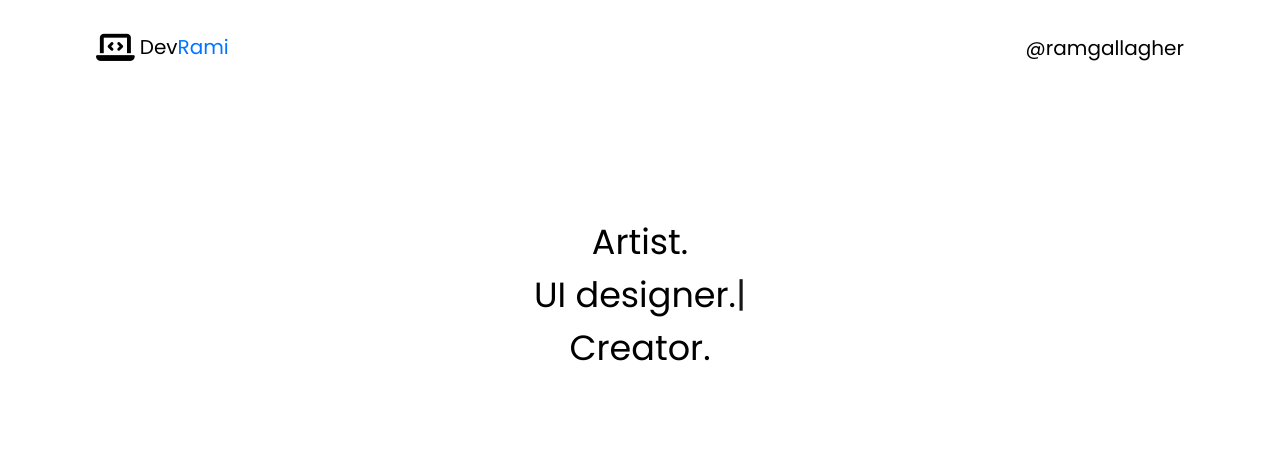
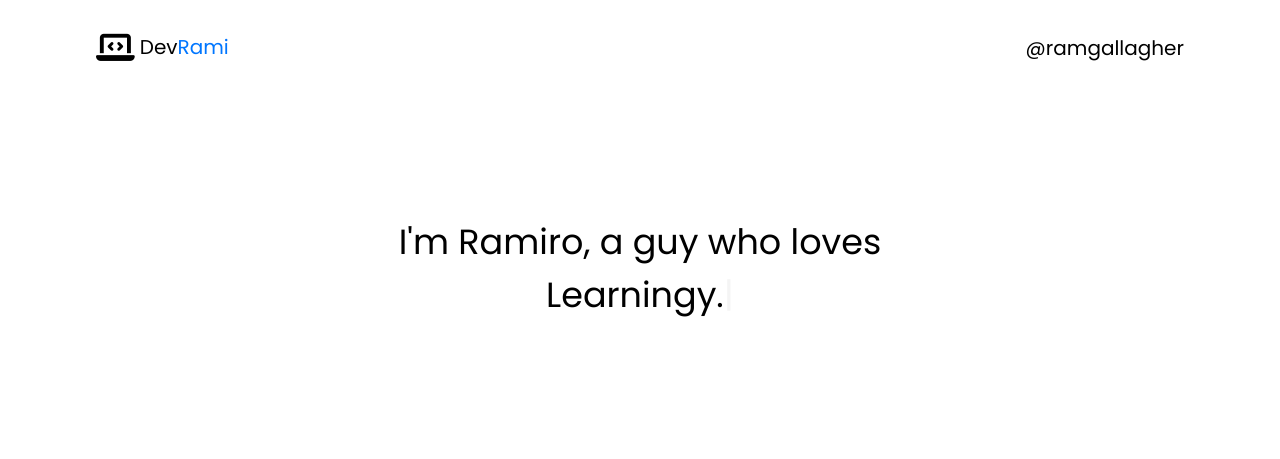
Before and after one commit to ramgallagher/cv, a plain HTML site: page index.html in a window 1280 px wide. Shown: the top 459 px of the page. Drawn offline with nearby package versions, Linux system fonts and the light colour scheme; files whose address does not match are found by name.

Commit message:
Update index.html

```diff
--- a/index.html
+++ b/index.html
@@ -34,9 +34,9 @@
         </nav>
 
         <div class="landing">
-            <h1 class="animated fadeIn delay">Artist. </h1>
+            <h1 class="animated fadeIn delay">I'm Ramiro, a guy who loves </h1>
             <span class="type"></span>
-            <h1 class="animated fadeIn delay">Creator.</h1>
+
             <div class="shots">
                 <a class="shot" href="https://ramgallagher.github.io/apiweather/" target="_blank">
                     <img src="./img/weatherapp.png" alt="Weather app">
@@ -133,7 +133,7 @@
 <script type="text/javascript">
     var typed = new Typed('.type', {
         // Waits 1000ms after typing "First"
-        strings: ['Front-end Developer.', 'UI designer.', 'UX designer.'],
+        strings: ['Designing.', 'Coding.', 'Learningy.'],
         typeSpeed: 40,
         loop: true,
         smartBackspace: true,
```
